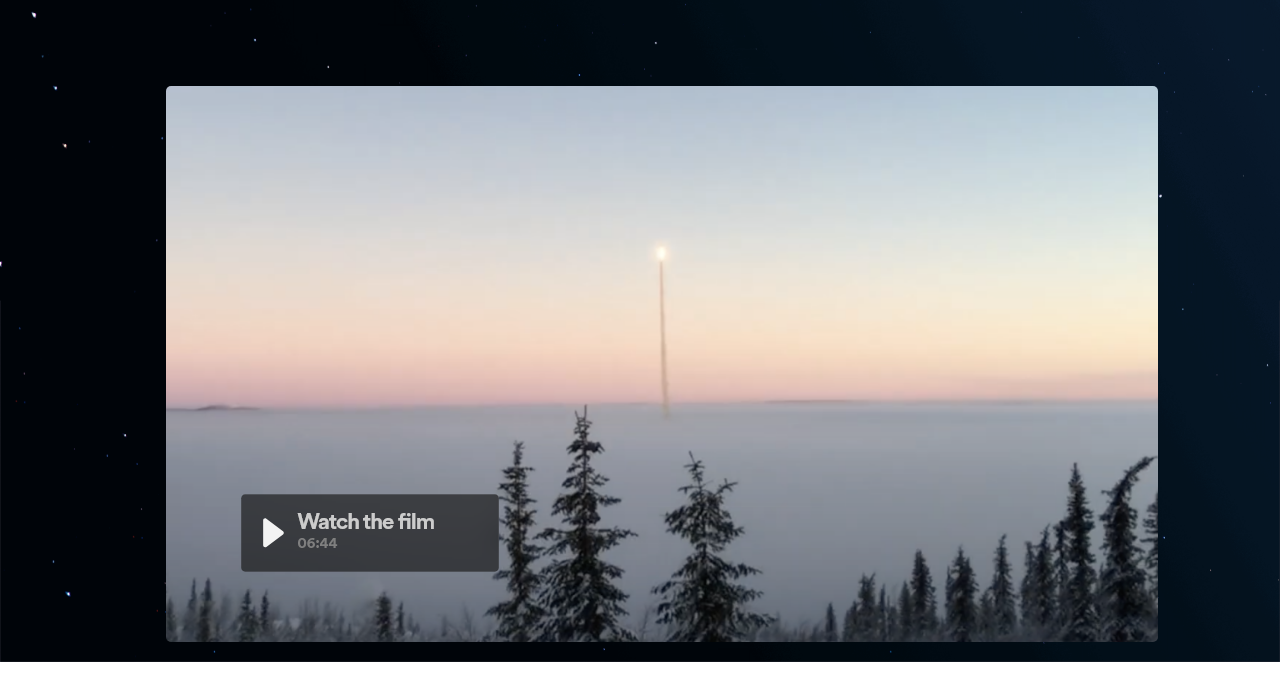
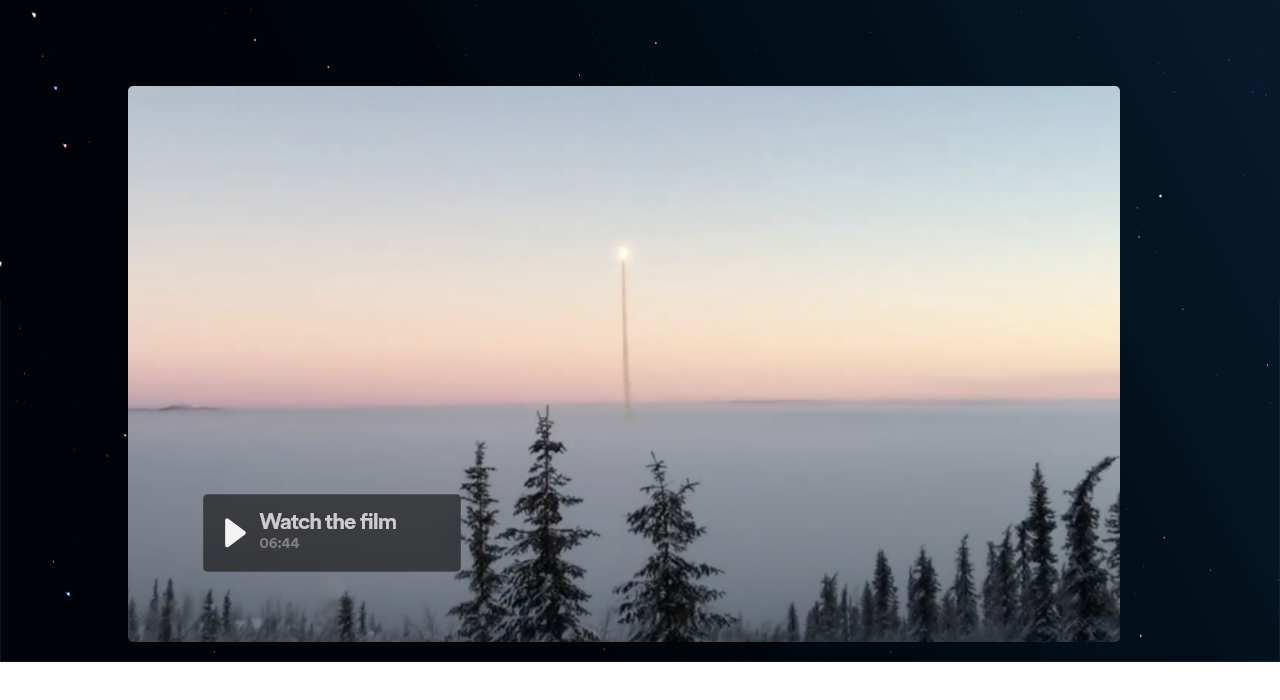
Before and after one commit to rijalamisha21/hazesoft-assignment1, a plain HTML site: page index.html in a window 1280 px wide. Shown: the part 938-1638 px from the top of the page. Drawn offline with nearby package versions, Linux system fonts and the light colour scheme.

Commit message:
css added

```diff
--- a/style.css
+++ b/style.css
@@ -76,7 +76,7 @@ h1 {
 .video-img {
   position: absolute;
   top: 128%;
-  margin-left: 13%;
+  margin-left: 10%;
   /* border: 1px solid red; */
   z-index: 2;
 }
```
